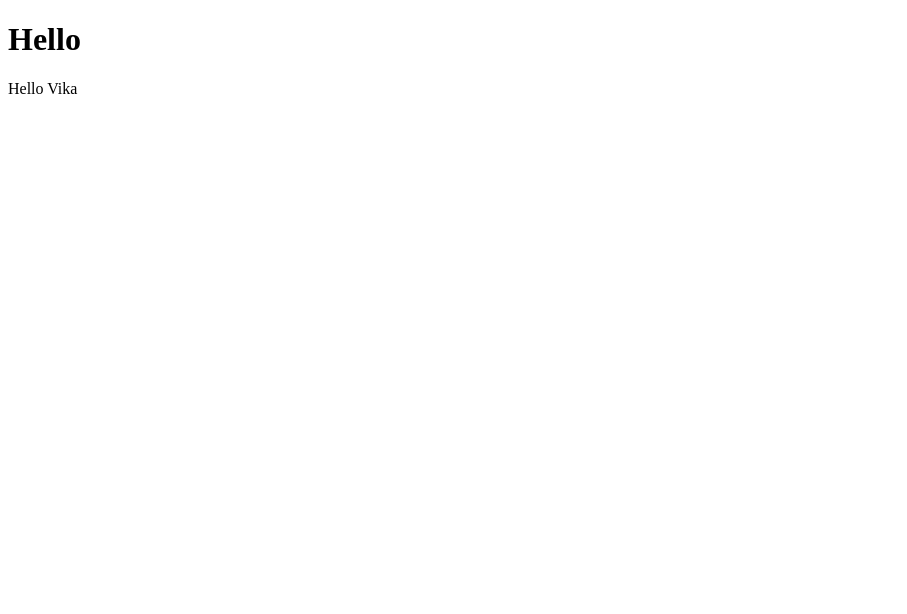
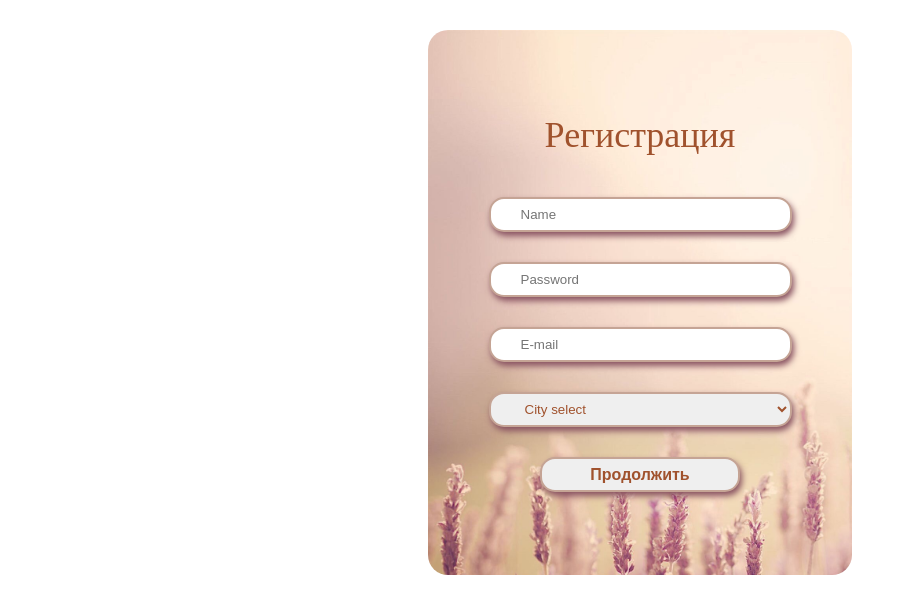
Before and after one commit to VictoriaKhegay/firstRepo, a plain HTML site: page index.html in a window 1280 px wide. Shown: the whole page, without its empty margins (0-907 px from the left). Drawn offline with Linux system fonts and the light colour scheme.

Commit message:
add form

```diff
--- a/index.html
+++ b/index.html
@@ -3,11 +3,31 @@
 <head>
     <meta charset="UTF-8">
     <meta http-equiv="X-UA-Compatible" content="IE=edge">
-    <meta name="viewport" content="width=device-width, initial-scale=1.0">
+    <meta name="viewport" content="width=form, initial-scale=1.0">
+    <link rel="stylesheet" href="./styles/style.css">
     <title>Document</title>
 </head>
 <body>
-    <h1>Hello</h1>
-    <p>Hello Vika</p>
+    <div class="conteiner">
+        <form>
+            <h2>Регистрация</h2>
+
+            <input type="text" placeholder="Name" required>
+
+            <input type="password" name="" id="" placeholder="Password" required>
+
+            <input type="email" name="" id="" placeholder="E-mail" required>
+
+            <select name="" id="">
+                <option value="">City select</option>
+                <option value="">Almaty</option>
+                <option value="">Astana</option>
+                <option value="">Kostanay</option>
+                <option value="">Aktau</option>
+            </select>
+
+            <button type="submit"><b>Продолжить</b></button>
+        </form>
+    </div>
 </body>
 </html>
--- a/styles/style.css
+++ b/styles/style.css
@@ -0,0 +1,72 @@
+*{
+    margin: 0;
+    padding: 0;
+}
+
+.conteiner{
+    display: flex;
+    justify-content: center;
+    padding: 30px 20px;
+
+}
+
+form{
+    width: 424px;
+    height: 545px;
+    display: flex;
+    justify-content: center;
+    align-items: center;
+    flex-direction: column;
+    border-radius: 20px;
+    background-color: #D9D9D9;
+    background-image: url(/img/fon.jpg);
+    background-size : cover;
+    background-repeat : no-repeat;
+
+}
+
+h2{
+    font-weight: 400;
+    font-size: 36px;
+    line-height: 44px;
+    text-align: center;
+    padding-bottom: 40px;
+    color: sienna;
+}
+
+
+form input{
+    box-sizing: border-box;
+    padding-left: 30px;
+    width: 303px;
+    height: 35px;
+    margin-bottom: 30px;
+    color: sienna;
+    border-radius: 15px;
+    border: 2px solid #c5a495;
+    box-shadow: 2px 4px 6px #895361;
+
+}
+
+select{
+    width: 303px;
+    height: 35px;
+    margin-bottom: 30px;
+    padding-left: 30px;
+    color: sienna;
+    border-radius: 15px;
+    border: 2px solid #c5a495;
+    box-shadow: 2px 4px 6px #895361;
+
+}
+
+button{
+    width: 200px;
+    height: 35px;
+    color: sienna;
+    font-weight: 400;
+    font-size: 16px;
+    border-radius: 15px;
+    border: 2px solid #c5a495;
+    box-shadow: 2px 4px 6px #895361;
+}
```
Also changed, not shown: img/fon.jpg (added).
